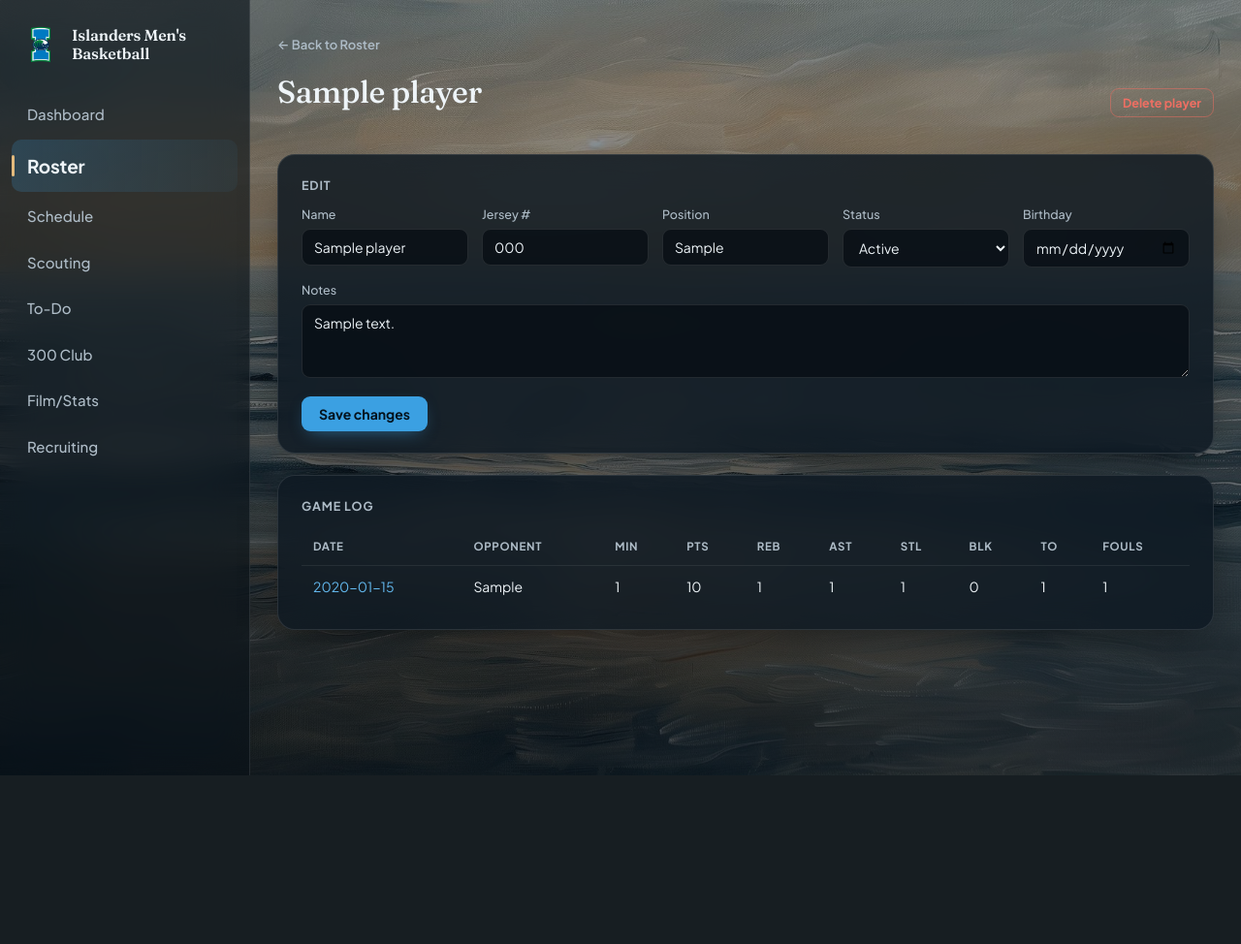
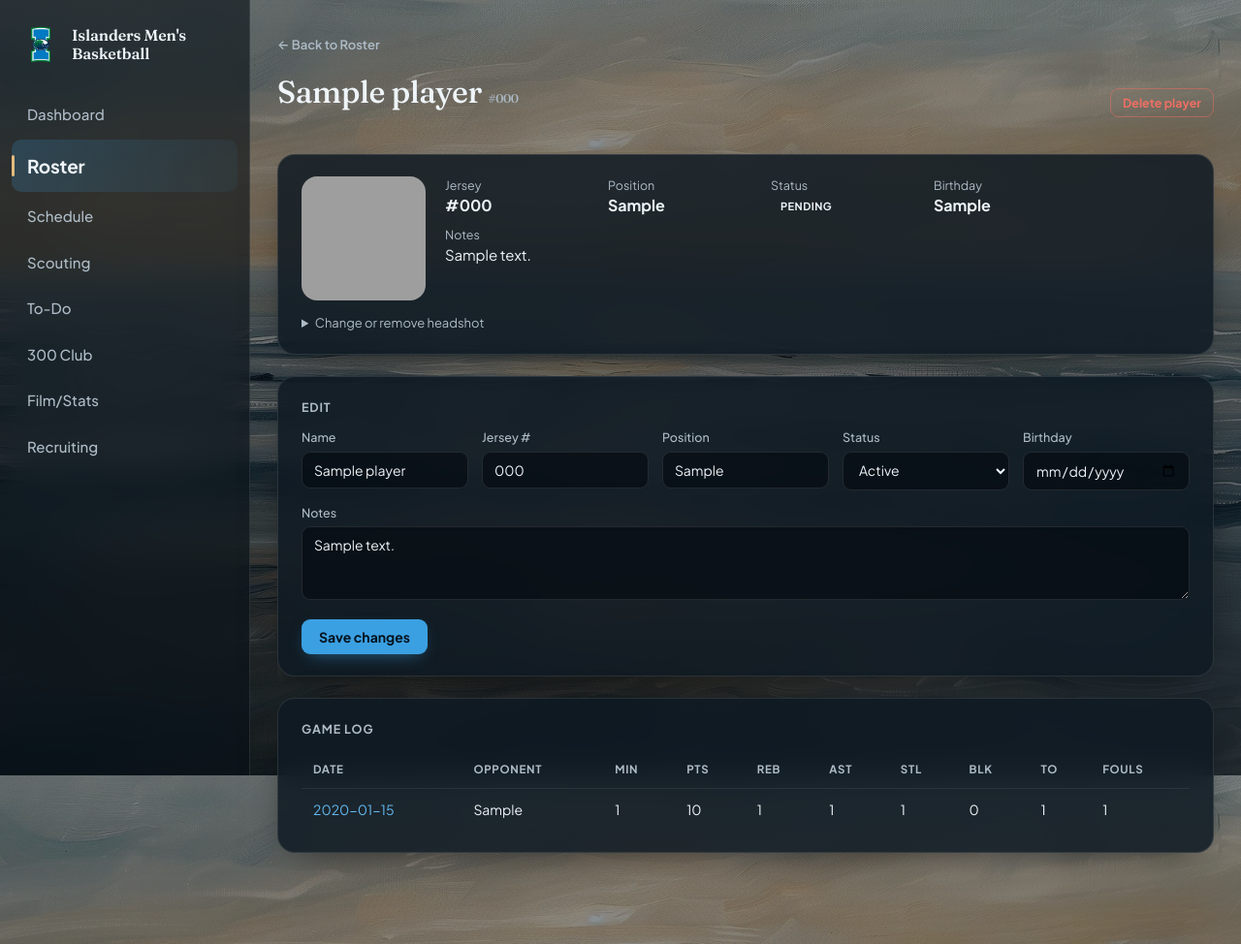
Before and after one commit to nateree007-bit/team-ops, a FastAPI app: page /players/1 in a window 1280 px wide. Shown: the whole page at 97% size. Before the commit the page ends 800 px from the top, so only its background shows below. Run offline with FastAPI, Linux system fonts and the light colour scheme; tables that the repository leaves empty hold one stand-in row (values such as "Sample post"); grey boxes are pictures that could not be loaded.

Commit message:
Roster: player headshots and a profile card
Upload a headshot (PNG/JPG/WEBP/GIF, 10 MB cap) from the player page;
it shows as an avatar on the roster list (initials placeholder when
absent) and large on a new profile card with jersey, position, status,
birthday and notes above the edit form. Photos are stored beside the
SQLite file on the Railway volume so they survive redeploys, served via
/players/{id}/headshot, and the file is cleaned up on replace, remove,
and player delete.

Co-Authored-By: Claude Fable 5 <noreply@anthropic.com>

```diff
--- a/app/db.py
+++ b/app/db.py
@@ -17,6 +17,7 @@ CREATE TABLE IF NOT EXISTS players (
     status TEXT NOT NULL DEFAULT 'active',
     notes TEXT,
     birthday TEXT,
+    headshot TEXT,
     created_at TEXT NOT NULL DEFAULT (datetime('now'))
 );
 
@@ -144,6 +145,8 @@ def init_db():
         columns = {row["name"] for row in conn.execute("PRAGMA table_info(players)")}
         if "birthday" not in columns:
             conn.execute("ALTER TABLE players ADD COLUMN birthday TEXT")
+        if "headshot" not in columns:
+            conn.execute("ALTER TABLE players ADD COLUMN headshot TEXT")
         event_columns = {row["name"] for row in conn.execute("PRAGMA table_info(events)")}
         if "event_time_end" not in event_columns:
             conn.execute("ALTER TABLE events ADD COLUMN event_time_end TEXT")
--- a/app/main.py
+++ b/app/main.py
@@ -13,7 +13,7 @@ from zoneinfo import ZoneInfo
 
 import anthropic
 from fastapi import FastAPI, File, Form, Request, UploadFile
-from fastapi.responses import RedirectResponse, Response
+from fastapi.responses import FileResponse, RedirectResponse, Response
 from fastapi.staticfiles import StaticFiles
 from fastapi.templating import Jinja2Templates
 from starlette.middleware.base import BaseHTTPMiddleware
@@ -273,6 +273,79 @@ def player_detail(request: Request, player_id: int):
     )
 
 
+# Headshots live next to the SQLite file so they persist on the Railway
+# volume across redeploys (anything in the repo image gets wiped).
+HEADSHOT_TYPES = {"image/png": ".png", "image/jpeg": ".jpg", "image/webp": ".webp", "image/gif": ".gif"}
+HEADSHOT_MAX_BYTES = 10 * 1024 * 1024
+
+
+def _headshot_dir():
+    d = db.DB_PATH.parent / "headshots"
+    d.mkdir(parents=True, exist_ok=True)
+    return d
+
+
+def _delete_headshot_file(filename):
+    if filename:
+        try:
+            (_headshot_dir() / filename).unlink(missing_ok=True)
+        except OSError:
+            pass
+
+
+@app.get("/players/{player_id}/headshot")
+def player_headshot(player_id: int):
+    conn = db.get_connection()
+    row = conn.execute("SELECT headshot FROM players WHERE id = ?", (player_id,)).fetchone()
+    conn.close()
+    if row and row["headshot"]:
+        path = _headshot_dir() / row["headshot"]
+        if path.exists():
+            media = {v: k for k, v in HEADSHOT_TYPES.items()}.get(path.suffix.lower())
+            return FileResponse(path, media_type=media)
+    return Response(status_code=404)
+
+
+@app.post("/players/{player_id}/headshot")
+async def upload_player_headshot(player_id: int, file: UploadFile = File(...)):
+    ext = HEADSHOT_TYPES.get((file.content_type or "").lower())
+    if ext is None:
+        return Response(
+            "That file type isn't supported — upload a PNG, JPG, WEBP or GIF photo.",
+            media_type="text/plain",
+            status_code=400,
+        )
+    raw = await file.read()
+    if len(raw) > HEADSHOT_MAX_BYTES:
+        return Response(
+            "That photo is over 10 MB — please use a smaller image.",
+            media_type="text/plain",
+            status_code=400,
+        )
+    filename = f"{player_id}-{int(time.time())}{ext}"
+    conn = db.get_connection()
+    old = conn.execute("SELECT headshot FROM players WHERE id = ?", (player_id,)).fetchone()
+    (_headshot_dir() / filename).write_bytes(raw)
+    conn.execute("UPDATE players SET headshot = ? WHERE id = ?", (filename, player_id))
+    conn.commit()
+    conn.close()
+    if old:
+        _delete_headshot_file(old["headshot"])
+    return RedirectResponse(f"/players/{player_id}", status_code=303)
+
+
+@app.post("/players/{player_id}/headshot/delete")
+def delete_player_headshot(player_id: int):
+    conn = db.get_connection()
+    old = conn.execute("SELECT headshot FROM players WHERE id = ?", (player_id,)).fetchone()
+    conn.execute("UPDATE players SET headshot = NULL WHERE id = ?", (player_id,))
+    conn.commit()
+    conn.close()
+    if old:
+        _delete_headshot_file(old["headshot"])
+    return RedirectResponse(f"/players/{player_id}", status_code=303)
+
+
 @app.post("/players/{player_id}/edit")
 def edit_player(
     player_id: int,
@@ -296,9 +369,12 @@ def edit_player(
 @app.post("/players/{player_id}/delete")
 def delete_player(player_id: int):
     conn = db.get_connection()
+    old = conn.execute("SELECT headshot FROM players WHERE id = ?", (player_id,)).fetchone()
     conn.execute("DELETE FROM players WHERE id = ?", (player_id,))
     conn.commit()
     conn.close()
+    if old:
+        _delete_headshot_file(old["headshot"])
     return RedirectResponse("/players", status_code=303)
 
 
--- a/app/static/style.css
+++ b/app/static/style.css
@@ -886,6 +886,59 @@ tr.past td { opacity: .45; }
   font-size: 13px;
 }
 
+/* ---------- Player headshots ---------- */
+
+.avatar,
+.avatar-fallback {
+  width: 34px;
+  height: 34px;
+  border-radius: 50%;
+  flex: none;
+  vertical-align: middle;
+}
+
+.avatar { object-fit: cover; display: inline-block; }
+
+.avatar-fallback {
+  display: inline-flex;
+  align-items: center;
+  justify-content: center;
+  font-size: 12px;
+  font-weight: 700;
+  color: var(--muted);
+  background: var(--field-bg);
+  border: 1px solid var(--glass-border);
+}
+
+.avatar-cell { display: flex; align-items: center; gap: 10px; }
+
+.profile-card {
+  display: flex;
+  align-items: flex-start;
+  gap: 20px;
+  flex-wrap: wrap;
+}
+
+.profile-card .avatar,
+.profile-card .avatar-fallback {
+  width: 128px;
+  height: 128px;
+  border-radius: 16px;
+  font-size: 40px;
+}
+
+.profile-facts {
+  display: grid;
+  grid-template-columns: repeat(auto-fit, minmax(140px, max-content));
+  gap: 8px 28px;
+  flex: 1;
+  min-width: 220px;
+}
+
+.profile-facts .small { display: block; }
+
+.profile-facts strong { font-size: 16px; }
+
 .back-link {
   display: inline-block;
   margin-bottom: 14px;
--- a/app/templates/player_detail.html
+++ b/app/templates/player_detail.html
@@ -3,10 +3,42 @@
 {% block title %}{{ player.name }} · Team Ops{% endblock %}
 {% block content %}
 <div class="actions-row">
-  <h1>{{ player.name }}</h1>
+  <h1>{{ player.name }}{% if player.jersey_number %} <span class="small">#{{ player.jersey_number }}</span>{% endif %}</h1>
   <form class="inline" method="post" action="/players/{{ player.id }}/delete" onsubmit="return confirm('Delete this player?')">
     <button type="submit" class="danger">Delete player</button>
   </form>
+</div>
+
+<div class="panel">
+  <div class="profile-card">
+    {% if player.headshot %}
+    <img class="avatar" src="/players/{{ player.id }}/headshot?v={{ player.headshot }}" alt="{{ player.name }}">
+    {% else %}
+    {% set parts = player.name.split() %}
+    <span class="avatar-fallback">{{ parts[0][0] }}{% if parts|length > 1 %}{{ parts[-1][0] }}{% endif %}</span>
+    {% endif %}
+    <div class="profile-facts">
+      <div><span class="small">Jersey</span><strong>{{ '#' ~ player.jersey_number if player.jersey_number else '—' }}</strong></div>
+      <div><span class="small">Position</span><strong>{{ player.position or '—' }}</strong></div>
+      <div><span class="small">Status</span><span class="badge {{ player.status }}">{{ player.status }}</span></div>
+      <div><span class="small">Birthday</span><strong>{{ player.birthday|fmt_birthday or '—' }}</strong></div>
+      {% if player.notes %}<div style="grid-column:1/-1"><span class="small">Notes</span>{{ player.notes }}</div>{% endif %}
+    </div>
+  </div>
+  <details class="change-link" style="margin-top:14px">
+    <summary>{{ 'Change or remove headshot' if player.headshot else 'Upload a headshot' }}</summary>
+    <div style="margin-top:10px">
+      <form class="inline" method="post" action="/players/{{ player.id }}/headshot" enctype="multipart/form-data">
+        <input type="file" name="file" accept="image/png,image/jpeg,image/webp,image/gif" required>
+        <button type="submit">{{ 'Replace photo' if player.headshot else 'Upload photo' }}</button>
+      </form>
+      {% if player.headshot %}
+      <form class="inline" method="post" action="/players/{{ player.id }}/headshot/delete" style="margin-left:8px">
+        <button type="submit" class="danger">Remove photo</button>
+      </form>
+      {% endif %}
+    </div>
+  </details>
 </div>
 
 <div class="panel">
```
Also changed, not shown: app/templates/players.html (+11 -1 lines).
